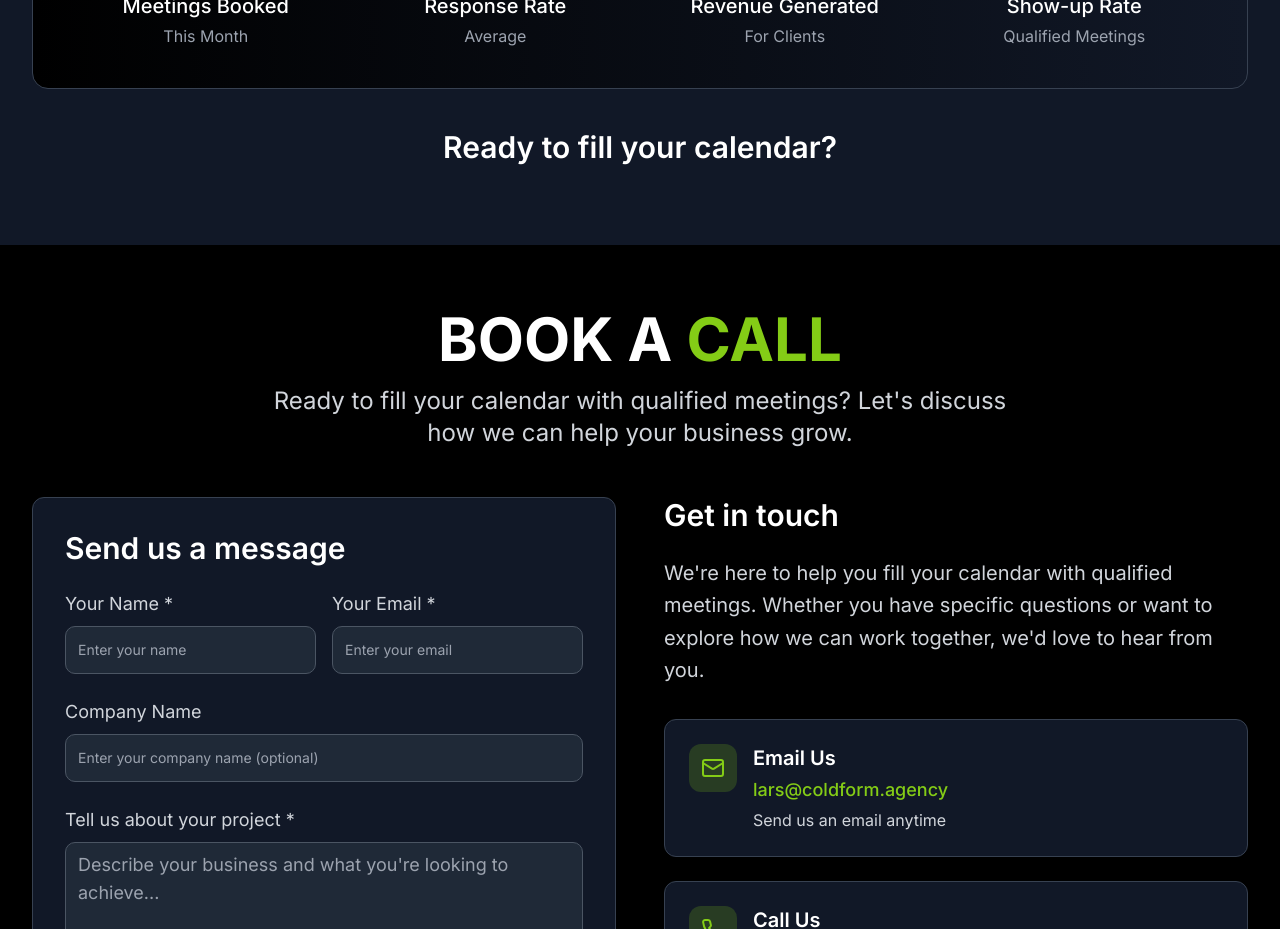
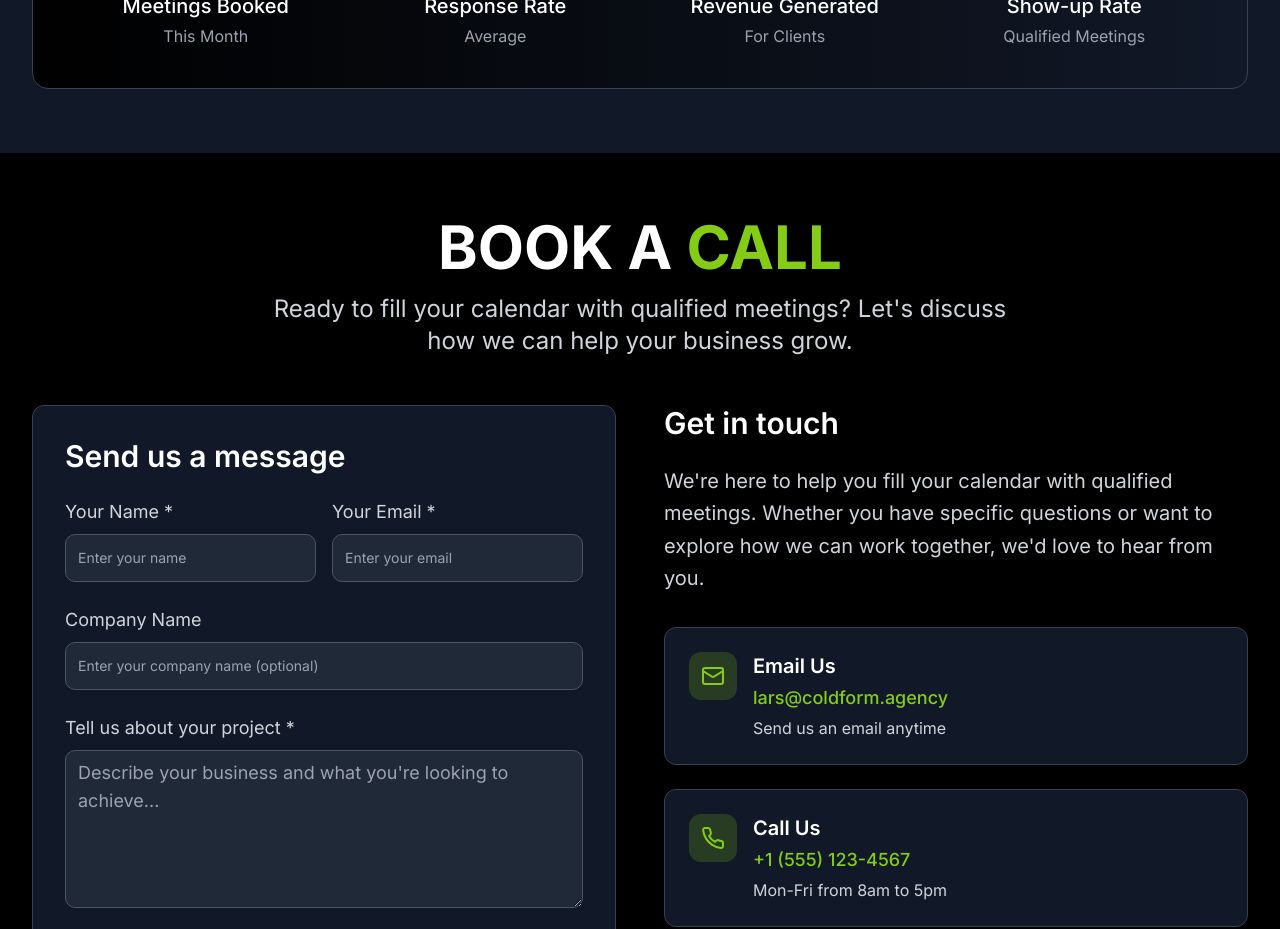
Before and after one commit to larsformo-maker/coldform-reimagined-flow, a React (Vite) app: page / in a window 1280 px wide. Shown: the part 2900-3829 px from the top of the page. Built offline with nearby package versions, Linux system fonts and the light colour scheme.

Commit message:
Refactor: Remove element and add spacing
Removed an element and added spacing between sections.

```diff
--- a/src/components/WorkSection.tsx
+++ b/src/components/WorkSection.tsx
@@ -165,12 +165,6 @@ const WorkSection = () => {
             ))}
           </div>
         </div>
-
-        <div className="text-center mt-10">
-          <h3 className="text-3xl font-semibold text-white mb-4">
-            Ready to fill your calendar?
-          </h3>
-        </div>
       </div>
     </section>
   );
```
